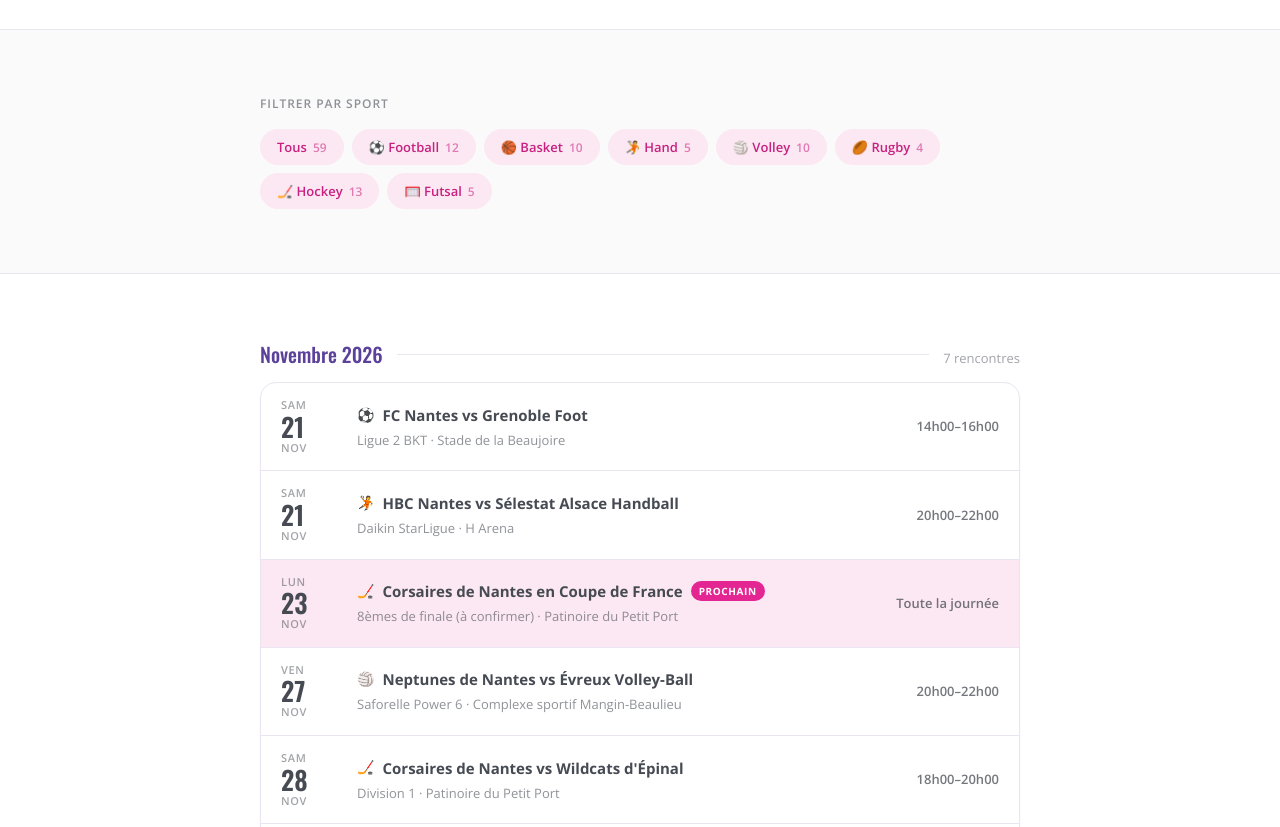
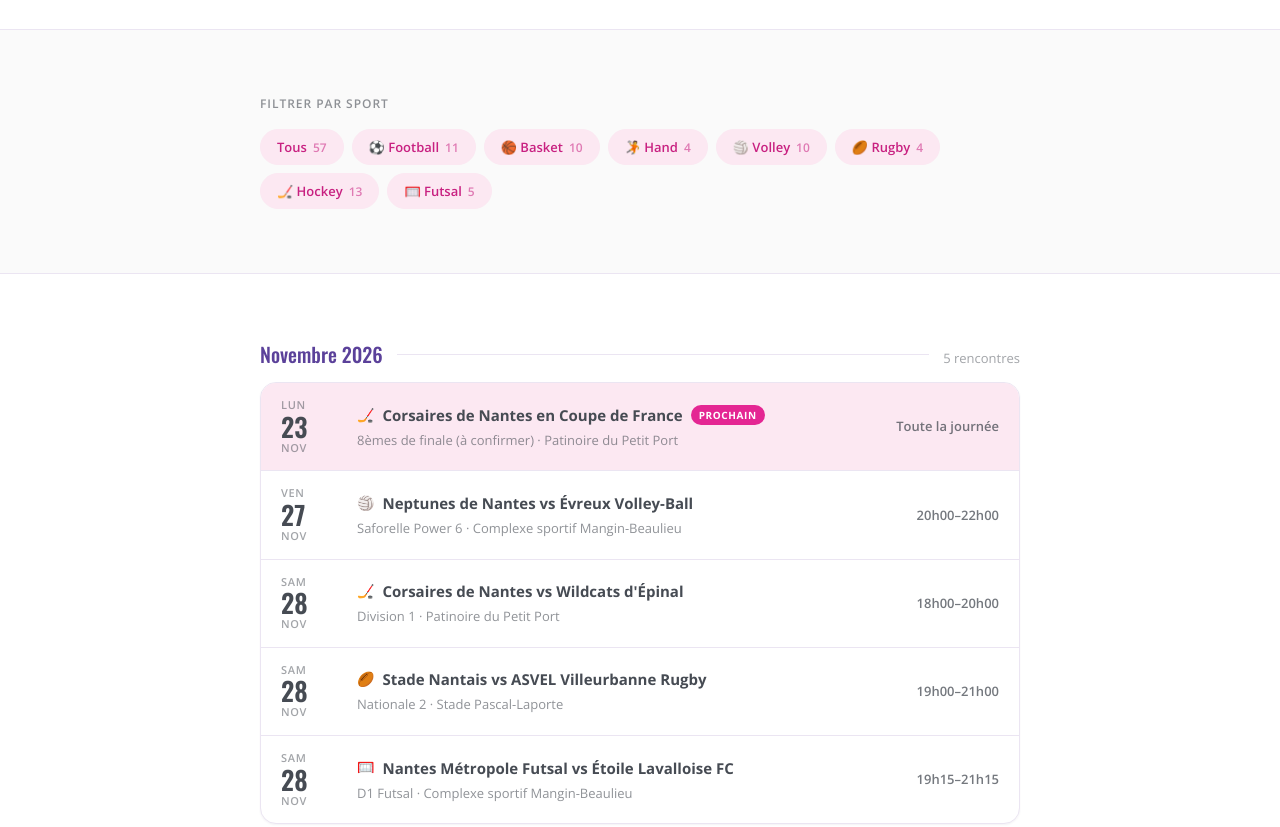
Before and after one commit to morgane-ease/agenda-sport-nantais, a plain HTML site: page docs/index.html in a window 1280 px wide. Shown: the part 640-1467 px from the top of the page. Drawn offline with nearby package versions, Linux system fonts and the light colour scheme.

Commit message:
Mise à jour de l'agenda

```diff
--- a/docs/index.html
+++ b/docs/index.html
@@ -353,7 +353,7 @@
     <p class="eyebrow">Nantes, tous terrains</p>
     <h1 class="title">L'agenda du sport Nantais&nbsp;!</h1>
     <p class="punchline">Ne ratez plus un événement sportif à Nantes.<br>Votre business s'y joue aussi&nbsp;😉</p>
-    <p class="lede">Foot, hand, basket, volley, rugby, hockey sur glace, futsal. 59 matchs à domicile des clubs nantais, entre novembre 2026 et mars 2027. Dans l'ordre où ils tombent.</p>
+    <p class="lede">Foot, hand, basket, volley, rugby, hockey sur glace, futsal. 57 matchs à domicile des clubs nantais, entre novembre 2026 et mars 2027. Dans l'ordre où ils tombent.</p>
 
     <div class="next-card" id="status">
       <span class="badge">Prochain match</span>
@@ -369,10 +369,10 @@
   <div class="inner">
     <p class="section-label">Filtrer par sport</p>
     <nav class="filters" id="filters" aria-label="Filtrer par sport">
-      <button class="chip" data-sport="all" aria-pressed="true">Tous<span class="n">59</span></button>
-      <button class="chip" data-sport="football" aria-pressed="true">⚽ Football<span class="n">12</span></button>
+      <button class="chip" data-sport="all" aria-pressed="true">Tous<span class="n">57</span></button>
+      <button class="chip" data-sport="football" aria-pressed="true">⚽ Football<span class="n">11</span></button>
       <button class="chip" data-sport="basketball" aria-pressed="true">🏀 Basket<span class="n">10</span></button>
-      <button class="chip" data-sport="handball" aria-pressed="true">🤾 Hand<span class="n">5</span></button>
+      <button class="chip" data-sport="handball" aria-pressed="true">🤾 Hand<span class="n">4</span></button>
       <button class="chip" data-sport="volleyball" aria-pressed="true">🏐 Volley<span class="n">10</span></button>
       <button class="chip" data-sport="rugby" aria-pressed="true">🏉 Rugby<span class="n">4</span></button>
       <button class="chip" data-sport="hockey" aria-pressed="true">🏒 Hockey<span class="n">13</span></button>
@@ -383,18 +383,8 @@
 
 <section class="section board-section">
   <div class="inner" id="board">
-    <div class="month-head"><h2>Novembre 2026</h2><span class="rule"></span><span class="count">7 rencontres</span></div>
+    <div class="month-head"><h2>Novembre 2026</h2><span class="rule"></span><span class="count">5 rencontres</span></div>
     <div class="board-card">
-      <div class="fixture" data-sport="football" data-iso="2026-11-21T14:00:00+01:00">
-        <div class="f-date"><span class="dow">SAM</span><span class="dom">21</span><span class="mon">NOV</span></div>
-        <div class="f-main"><div class="title"><span class="sport-icon">⚽</span>FC Nantes vs Grenoble Foot</div><div class="sub">Ligue 2 BKT · Stade de la Beaujoire</div></div>
-        <div class="f-time">14h00–16h00</div>
-      </div>
-      <div class="fixture" data-sport="handball" data-iso="2026-11-21T20:00:00+01:00">
-        <div class="f-date"><span class="dow">SAM</span><span class="dom">21</span><span class="mon">NOV</span></div>
-        <div class="f-main"><div class="title"><span class="sport-icon">🤾</span>HBC Nantes vs Sélestat Alsace Handball</div><div class="sub">Daikin StarLigue · H Arena</div></div>
-        <div class="f-time">20h00–22h00</div>
-      </div>
       <div class="fixture" data-sport="hockey" data-iso="2026-11-23T00:00:00+01:00">
         <div class="f-date"><span class="dow">LUN</span><span class="dom">23</span><span class="mon">NOV</span></div>
         <div class="f-main"><div class="title"><span class="sport-icon">🏒</span>Corsaires de Nantes en Coupe de France</div><div class="sub">8èmes de finale (à confirmer) · Patinoire du Petit Port</div></div>
@@ -714,7 +704,7 @@
 
 <footer class="site-footer">
   <span>Agenda sport nantais · foot, hand, basket, volley, rugby, hockey, futsal</span>
-  <span>Mis à jour le 21 novembre 2026 à 11:05</span>
+  <span>Mis à jour le 22 novembre 2026 à 11:07</span>
 </footer>
 
 <script>
```
